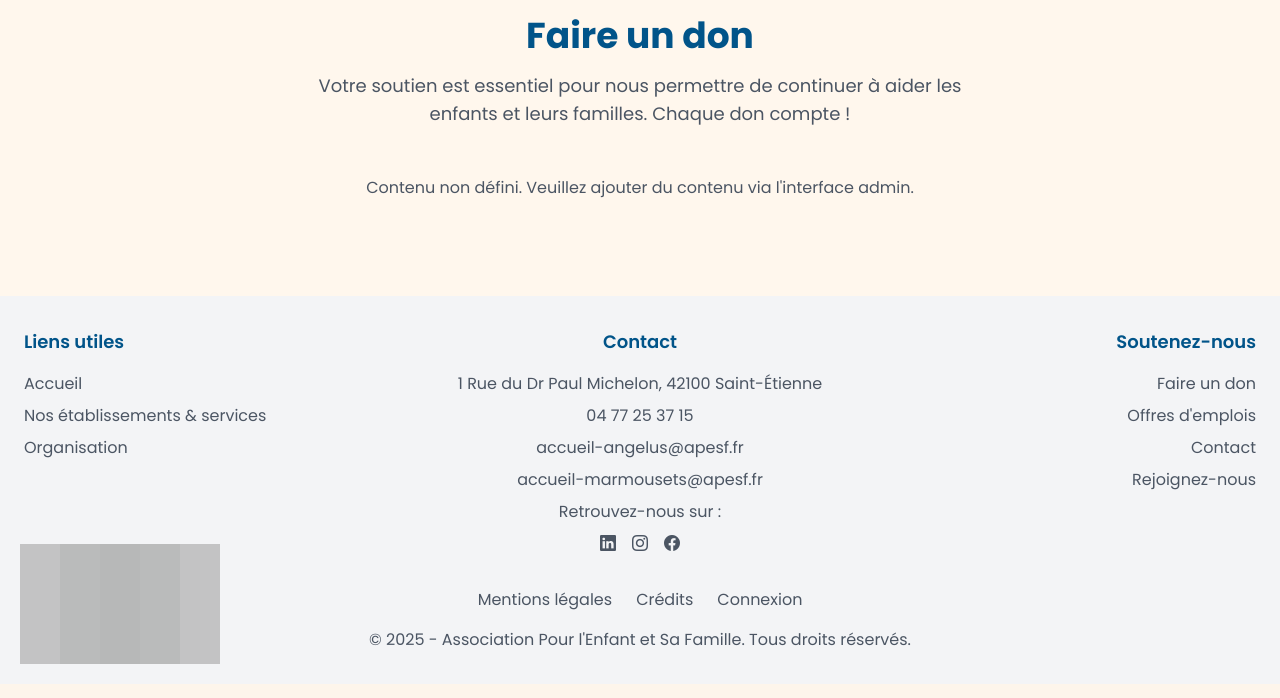
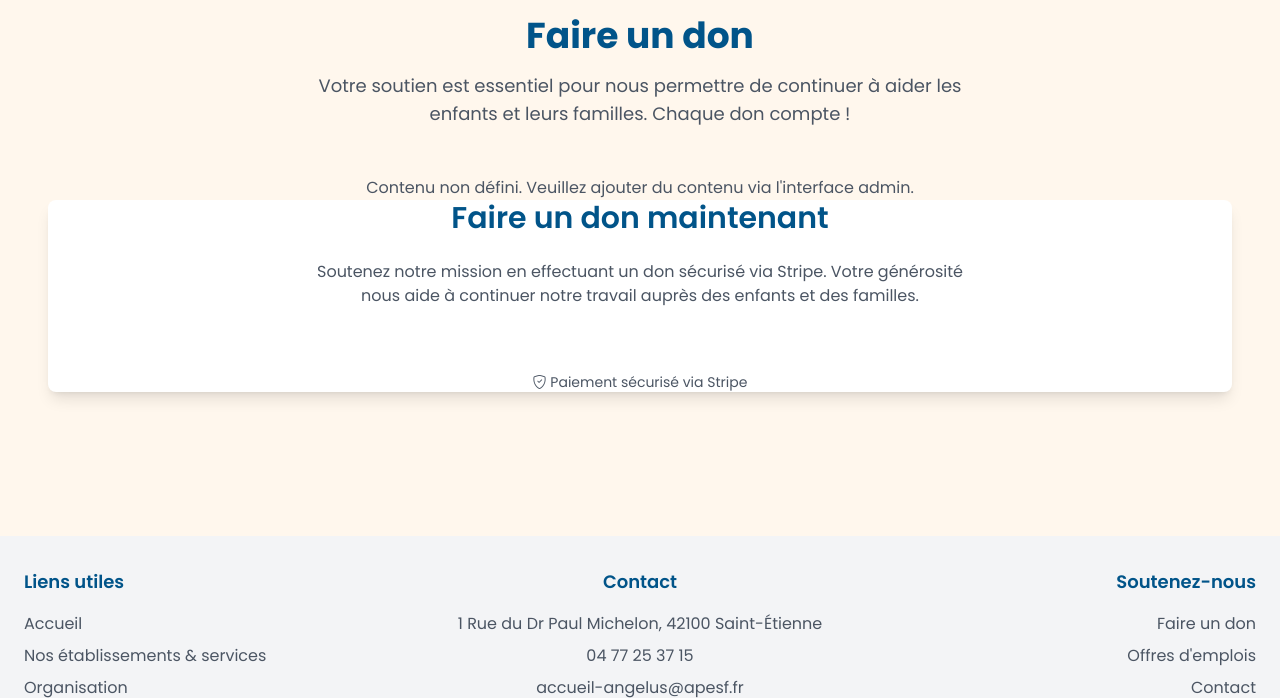
Before and after one commit to Potaaaaaaaaaaaato/apesf_site, a Django app: page /dons/ in a window 1280 px wide. Shown: the part 160-858 px from the top of the page. Before the commit the page ends 824 px from the top, so only its background shows below. Run offline with Django 4.2, Linux system fonts and the light colour scheme; data that the repository does not hold is empty; some libraries are stand-ins or nearby versions; grey boxes are pictures that could not be loaded.

Commit message:
feat: Add Stripe donation section with secure payment integration

```diff
--- a/apesf/templates/accueil.html
+++ b/apesf/templates/accueil.html
@@ -103,7 +103,7 @@
         /* Style pour masquer la bulle sur mobile */
         @media (max-width: 768px) {
             .speech-bubble {
-                display: none;
+                display: none !important;
             }
         }
 
@@ -433,7 +433,7 @@
 
     <!-- Bulle de discussion BD qui pointe vers le carrousel d'actualités -->
     <div class="speech-bubble">
-        <p>Cliquez ici pour en savoir plus !</p>
+        <p>Cliquez sur l'actualité pour en savoir plus !</p>
     </div>
 
     <!-- Hero Section -->
--- a/apesf/templates/dons.html
+++ b/apesf/templates/dons.html
@@ -54,6 +54,31 @@
         </div>
     {% endif %}
 
+    <!-- Section de don Stripe -->
+    <div class="container mx-auto px-6 mb-12">
+        <div class="bg-white shadow-lg rounded-lg p-8 text-center">
+            <h2 class="text-3xl font-semibold text-primary-500 mb-6">Faire un don maintenant</h2>
+            <p class="text-neutral-600 mb-8 max-w-2xl mx-auto">
+                Soutenez notre mission en effectuant un don sécurisé via Stripe. Votre générosité nous aide à continuer notre travail auprès des enfants et des familles.
+            </p>
+
+            <!-- Formulaire de don Stripe -->
+            <div class="stripe-donation-container">
+                <script async src="https://js.stripe.com/v3/buy-button.js"></script>
+                <stripe-buy-button
+                        buy-button-id="buy_btn_1RWIFjJCTEc24DqT3oQS5Bik"
+                        publishable-key="pk_live_51RVTusJCTEc24DqTecdaUbTYkqRftcYP1qniyvrQBxKPdz733Qit6R4O1WYH697N8LOt9gullp3irYkA4tvYfiUR00Pc1O1MoZ"
+                >
+                </stripe-buy-button>
+            </div>
+
+            <p class="text-sm text-neutral-500 mt-6">
+                <i class="bi bi-shield-check me-2"></i>
+                Paiement sécurisé via Stripe
+            </p>
+        </div>
+    </div>
+
     <!-- Modal pour afficher les détails de la section -->
     <div id="donationModal" class="modal">
         <div class="modal-content">
@@ -92,6 +117,15 @@
             white-space: pre-line;
             line-height: 1.6;
         }
+
+        /* Styles pour la section de don Stripe */
+        .stripe-donation-container {
+            display: flex;
+            justify-content: center;
+            align-items: center;
+            margin: 2rem 0;
+        }
+
         /* Style pour le modal */
         .modal {
             display: none; /* Caché par défaut */
```
